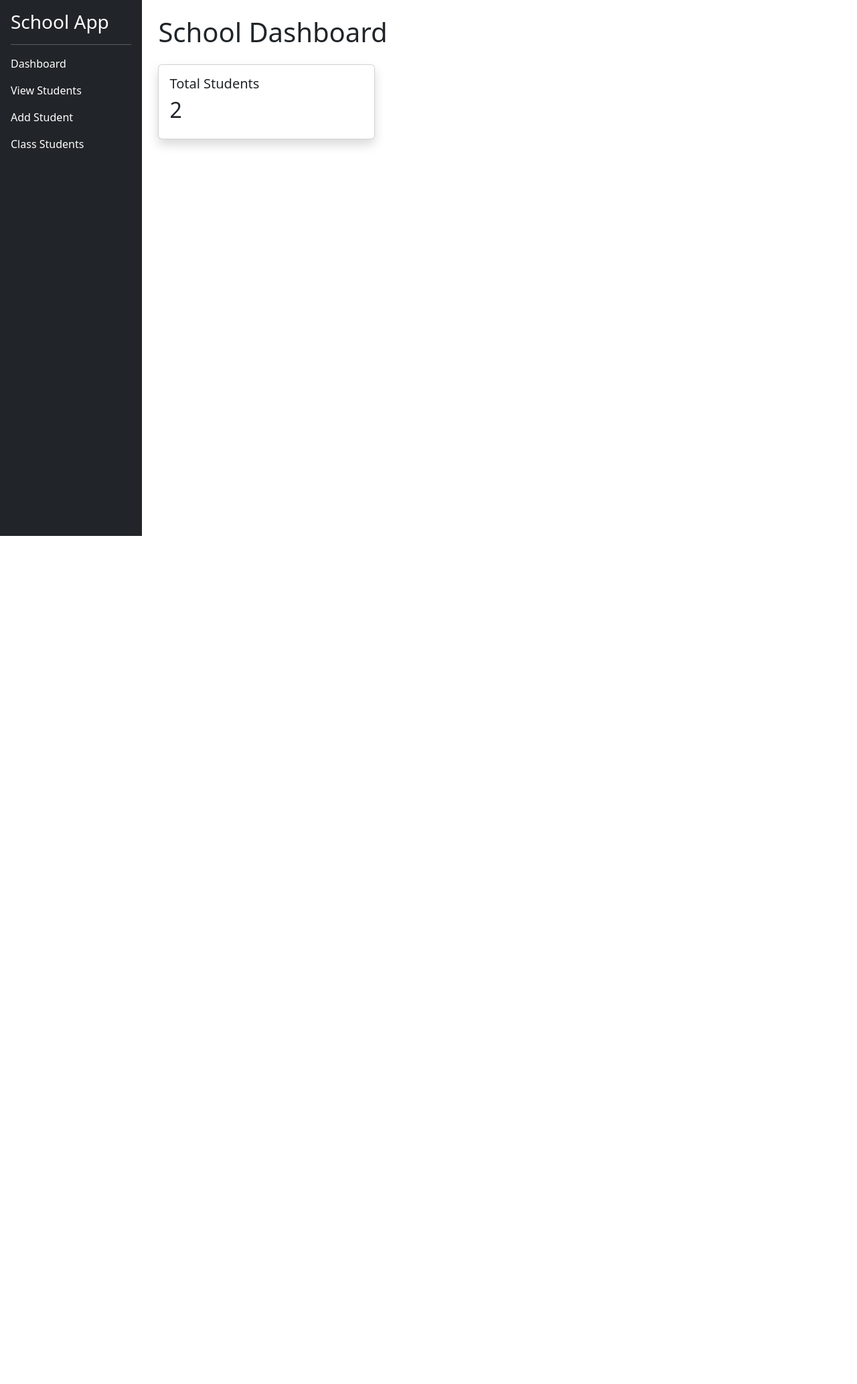
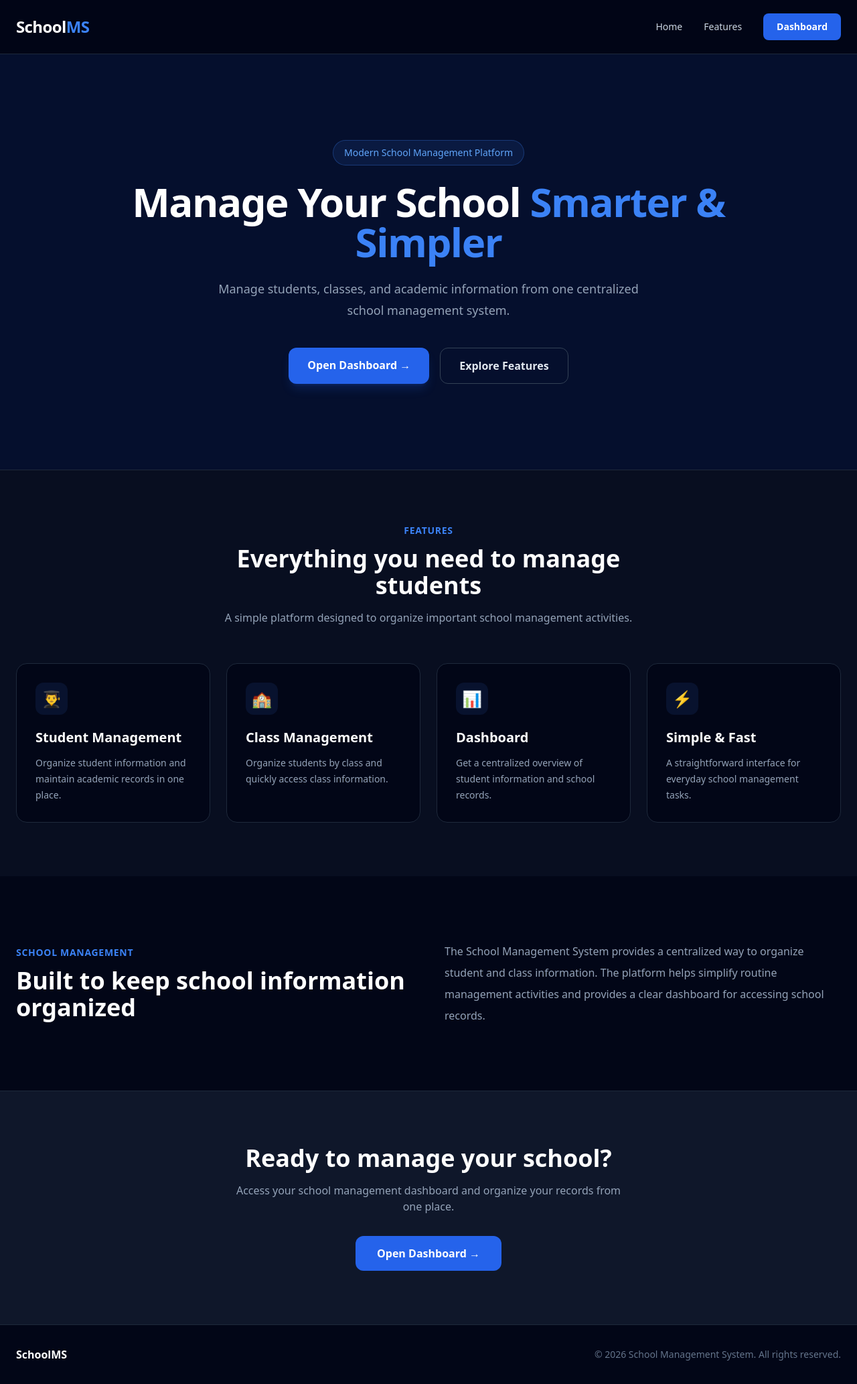
Before and after one commit to ganeshpatnayak88/School_Management, a Django app: page / in a window 1280 px wide. Shown: the whole page at 67% size. Before the commit the page ends 800 px from the top, so only its background shows below. Run offline with Django 5.2, Linux system fonts and the light colour scheme; data comes from the database, SQL or seed files in the repository; some libraries are stand-ins or nearby versions.

Commit message:
Add SEO optimized school homepage

```diff
--- a/students/templates/base.html
+++ b/students/templates/base.html
@@ -4,8 +4,10 @@
 <head>
     <meta charset="UTF-8">
     <meta name="viewport" content="width=device-width, initial-scale=1.0">
+    <meta name="robots"
+      content="{% block robots %}noindex, nofollow{% endblock %}">
 
-    <title>School App</title>
+    <title>School Management System</title>
 
     <link href="https://cdn.jsdelivr.net/npm/bootstrap@5.3.3/dist/css/bootstrap.min.css" rel="stylesheet">
 </head>
@@ -18,11 +20,11 @@
 
         <div class="bg-dark text-white p-3" style="width:250px;height:100vh;">
 
-            <h3>School App</h3>
+            <h3>School Management</h3>
 
             <hr>
 
-            <a href="/" class="text-white d-block mb-3 text-decoration-none">
+            <a href="/dashboard/" class="text-white d-block mb-3 text-decoration-none">
                 Dashboard
             </a>
 
--- /dev/null
+++ b/students/templates/home.html
@@ -0,0 +1,410 @@
+<!DOCTYPE html>
+<html lang="en">
+
+<head>
+
+    <meta charset="UTF-8">
+
+    <meta name="viewport"
+          content="width=device-width, initial-scale=1.0">
+
+    <title>School Management System | Student & Class Management</title>
+
+    <meta name="description"
+          content="A modern school management system for managing students, classes, academic records, and school information from one centralized platform.">
+
+    <meta name="robots"
+          content="index, follow">
+
+    <link rel="canonical"
+          href="http://98.130.50.72/">
+
+    <!-- Open Graph -->
+
+    <meta property="og:title"
+          content="School Management System | Student & Class Management">
+
+    <meta property="og:description"
+          content="Manage students, classes, and academic records through a simple and centralized school management system.">
+
+    <meta property="og:type"
+          content="website">
+
+    <meta property="og:url"
+          content="http://98.130.50.72/">
+
+    <!-- Tailwind CSS -->
+
+    <script src="https://cdn.tailwindcss.com"></script>
+
+    <script>
+        tailwind.config = {
+            theme: {
+                extend: {
+                    colors: {
+                        primary: '#2563eb',
+                        dark: '#0f172a'
+                    }
+                }
+            }
+        }
+    </script>
+
+</head>
+
+
+<body class="bg-slate-950 text-white">
+
+    <!-- NAVBAR -->
+
+    <nav class="border-b border-slate-800 bg-slate-950/95">
+
+        <div class="mx-auto flex max-w-7xl items-center justify-between px-6 py-5">
+
+            <a href="/"
+               class="text-2xl font-bold tracking-tight">
+
+                School<span class="text-blue-500">MS</span>
+
+            </a>
+
+
+            <div class="hidden items-center gap-8 md:flex">
+
+                <a href="/"
+                   class="text-sm text-slate-300 transition hover:text-white">
+                    Home
+                </a>
+
+                <a href="#features"
+                   class="text-sm text-slate-300 transition hover:text-white">
+                    Features
+                </a>
+
+                <a href="/dashboard/"
+                   class="rounded-lg bg-blue-600 px-5 py-2.5 text-sm font-semibold transition hover:bg-blue-500">
+                    Dashboard
+                </a>
+
+            </div>
+
+        </div>
+
+    </nav>
+
+
+    <!-- HERO -->
+
+    <main>
+
+        <section class="relative overflow-hidden">
+
+            <div class="absolute inset-0 bg-blue-600/10"></div>
+
+            <div class="relative mx-auto max-w-7xl px-6 py-24 text-center sm:py-32">
+
+                <div class="mx-auto mb-6 inline-flex rounded-full border border-blue-500/30 bg-blue-500/10 px-4 py-2 text-sm font-medium text-blue-400">
+
+                    Modern School Management Platform
+
+                </div>
+
+
+                <h1 class="mx-auto max-w-4xl text-4xl font-extrabold tracking-tight sm:text-6xl">
+
+                    Manage Your School
+
+                    <span class="text-blue-500">
+                        Smarter & Simpler
+                    </span>
+
+                </h1>
+
+
+                <p class="mx-auto mt-6 max-w-2xl text-lg leading-8 text-slate-400">
+
+                    Manage students, classes, and academic information
+                    from one centralized school management system.
+
+                </p>
+
+
+                <div class="mt-10 flex flex-col justify-center gap-4 sm:flex-row">
+
+                    <a href="/dashboard/"
+                       class="rounded-xl bg-blue-600 px-7 py-3.5 font-semibold shadow-lg shadow-blue-600/20 transition hover:-translate-y-0.5 hover:bg-blue-500">
+
+                        Open Dashboard →
+
+                    </a>
+
+
+                    <a href="#features"
+                       class="rounded-xl border border-slate-700 px-7 py-3.5 font-semibold text-slate-200 transition hover:bg-slate-900">
+
+                        Explore Features
+
+                    </a>
+
+                </div>
+
+            </div>
+
+        </section>
+
+
+        <!-- FEATURES -->
+
+        <section id="features"
+                 class="border-t border-slate-800 bg-slate-900/50">
+
+            <div class="mx-auto max-w-7xl px-6 py-20">
+
+                <div class="mx-auto max-w-2xl text-center">
+
+                    <p class="text-sm font-semibold uppercase tracking-wider text-blue-500">
+
+                        Features
+
+                    </p>
+
+
+                    <h2 class="mt-3 text-3xl font-bold sm:text-4xl">
+
+                        Everything you need to manage students
+
+                    </h2>
+
+
+                    <p class="mt-4 text-slate-400">
+
+                        A simple platform designed to organize important
+                        school management activities.
+
+                    </p>
+
+                </div>
+
+
+                <div class="mt-14 grid gap-6 md:grid-cols-2 lg:grid-cols-4">
+
+
+                    <!-- CARD 1 -->
+
+                    <article class="rounded-2xl border border-slate-800 bg-slate-950 p-7 transition hover:-translate-y-1 hover:border-blue-500/50">
+
+                        <div class="mb-5 flex h-12 w-12 items-center justify-center rounded-xl bg-blue-500/10 text-2xl">
+
+                            👨‍🎓
+
+                        </div>
+
+
+                        <h3 class="text-xl font-bold">
+
+                            Student Management
+
+                        </h3>
+
+
+                        <p class="mt-3 text-sm leading-6 text-slate-400">
+
+                            Organize student information and maintain
+                            academic records in one place.
+
+                        </p>
+
+                    </article>
+
+
+                    <!-- CARD 2 -->
+
+                    <article class="rounded-2xl border border-slate-800 bg-slate-950 p-7 transition hover:-translate-y-1 hover:border-blue-500/50">
+
+                        <div class="mb-5 flex h-12 w-12 items-center justify-center rounded-xl bg-blue-500/10 text-2xl">
+
+                            🏫
+
+                        </div>
+
+
+                        <h3 class="text-xl font-bold">
+
+                            Class Management
+
+                        </h3>
+
+
+                        <p class="mt-3 text-sm leading-6 text-slate-400">
+
+                            Organize students by class and quickly
+                            access class information.
+
+                        </p>
+
+                    </article>
+
+
+                    <!-- CARD 3 -->
+
+                    <article class="rounded-2xl border border-slate-800 bg-slate-950 p-7 transition hover:-translate-y-1 hover:border-blue-500/50">
+
+                        <div class="mb-5 flex h-12 w-12 items-center justify-center rounded-xl bg-blue-500/10 text-2xl">
+
+                            📊
+
+                        </div>
+
+
+                        <h3 class="text-xl font-bold">
+
+                            Dashboard
+
+                        </h3>
+
+
+                        <p class="mt-3 text-sm leading-6 text-slate-400">
+
+                            Get a centralized overview of student
+                            information and school records.
+
+                        </p>
+
+                    </article>
+
+
+                    <!-- CARD 4 -->
+
+                    <article class="rounded-2xl border border-slate-800 bg-slate-950 p-7 transition hover:-translate-y-1 hover:border-blue-500/50">
+
+                        <div class="mb-5 flex h-12 w-12 items-center justify-center rounded-xl bg-blue-500/10 text-2xl">
+
+                            ⚡
+
+                        </div>
+
+
+                        <h3 class="text-xl font-bold">
+
+                            Simple & Fast
+
+                        </h3>
+
+
+                        <p class="mt-3 text-sm leading-6 text-slate-400">
+
+                            A straightforward interface for everyday
+                            school management tasks.
+
+                        </p>
+
+                    </article>
+
+
+                </div>
+
+            </div>
+
+        </section>
+
+
+        <!-- INFORMATION SECTION -->
+
+        <section class="bg-slate-950">
+
+            <div class="mx-auto grid max-w-7xl gap-12 px-6 py-24 md:grid-cols-2 md:items-center">
+
+                <div>
+
+                    <p class="text-sm font-semibold uppercase tracking-wider text-blue-500">
+
+                        School Management
+
+                    </p>
+
+
+                    <h2 class="mt-3 text-3xl font-bold sm:text-4xl">
+
+                        Built to keep school information organized
+
+                    </h2>
+
+                </div>
+
+
+                <div>
+
+                    <p class="leading-8 text-slate-400">
+
+                        The School Management System provides a centralized
+                        way to organize student and class information.
+                        The platform helps simplify routine management
+                        activities and provides a clear dashboard for
+                        accessing school records.
+
+                    </p>
+
+                </div>
+
+            </div>
+
+        </section>
+
+
+        <!-- CTA -->
+
+        <section class="border-t border-slate-800 bg-slate-900">
+
+            <div class="mx-auto max-w-4xl px-6 py-20 text-center">
+
+                <h2 class="text-3xl font-bold sm:text-4xl">
+
+                    Ready to manage your school?
+
+                </h2>
+
+
+                <p class="mx-auto mt-4 max-w-xl text-slate-400">
+
+                    Access your school management dashboard and
+                    organize your records from one place.
+
+                </p>
+
+
+                <a href="/dashboard/"
+                   class="mt-8 inline-block rounded-xl bg-blue-600 px-8 py-3.5 font-semibold transition hover:bg-blue-500">
+
+                    Open Dashboard →
+
+                </a>
+
+            </div>
+
+        </section>
+
+    </main>
+
+
+    <!-- FOOTER -->
+
+    <footer class="border-t border-slate-800 bg-slate-950">
+
+        <div class="mx-auto flex max-w-7xl flex-col gap-3 px-6 py-8 text-center sm:flex-row sm:items-center sm:justify-between sm:text-left">
+
+            <p class="font-semibold">
+                SchoolMS
+            </p>
+
+            <p class="text-sm text-slate-500">
+                © 2026 School Management System. All rights reserved.
+            </p>
+
+        </div>
+
+    </footer>
+
+
+</body>
+
+</html>
--- a/students/urls.py
+++ b/students/urls.py
@@ -3,7 +3,8 @@ from . import views
 
 urlpatterns=[
 
-path('',views.dashboard),
+path('', views.home),
+path('dashboard/', views.dashboard),
 
 path(
 'students/',
--- a/students/views.py
+++ b/students/views.py
@@ -1,6 +1,9 @@
 from django.shortcuts import render,redirect
 from .models import Student
 
+
+def home(request):
+    return render(request, 'home.html')
 
 def dashboard(request):
 
@@ -46,6 +49,8 @@ def dashboard(request):
 
         }
     )
+
+
 
 def student_list(request):
 
```
